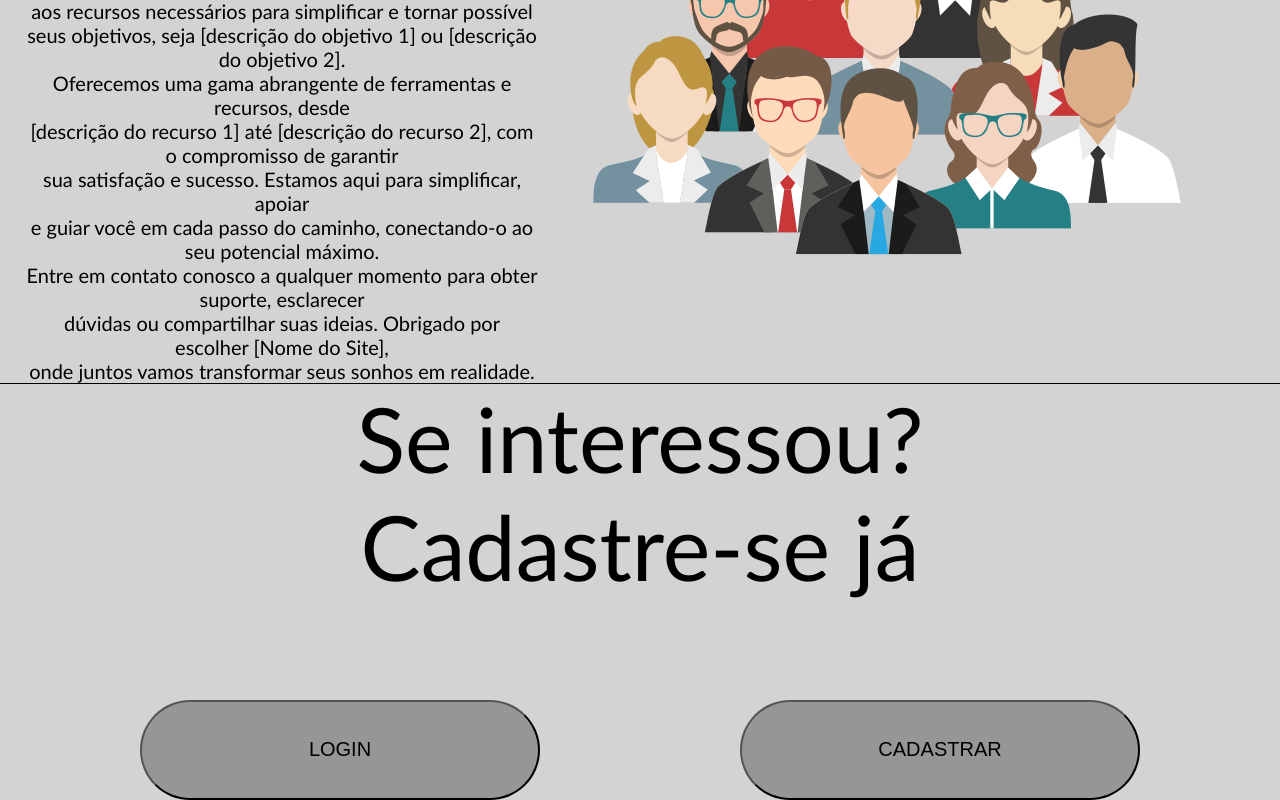
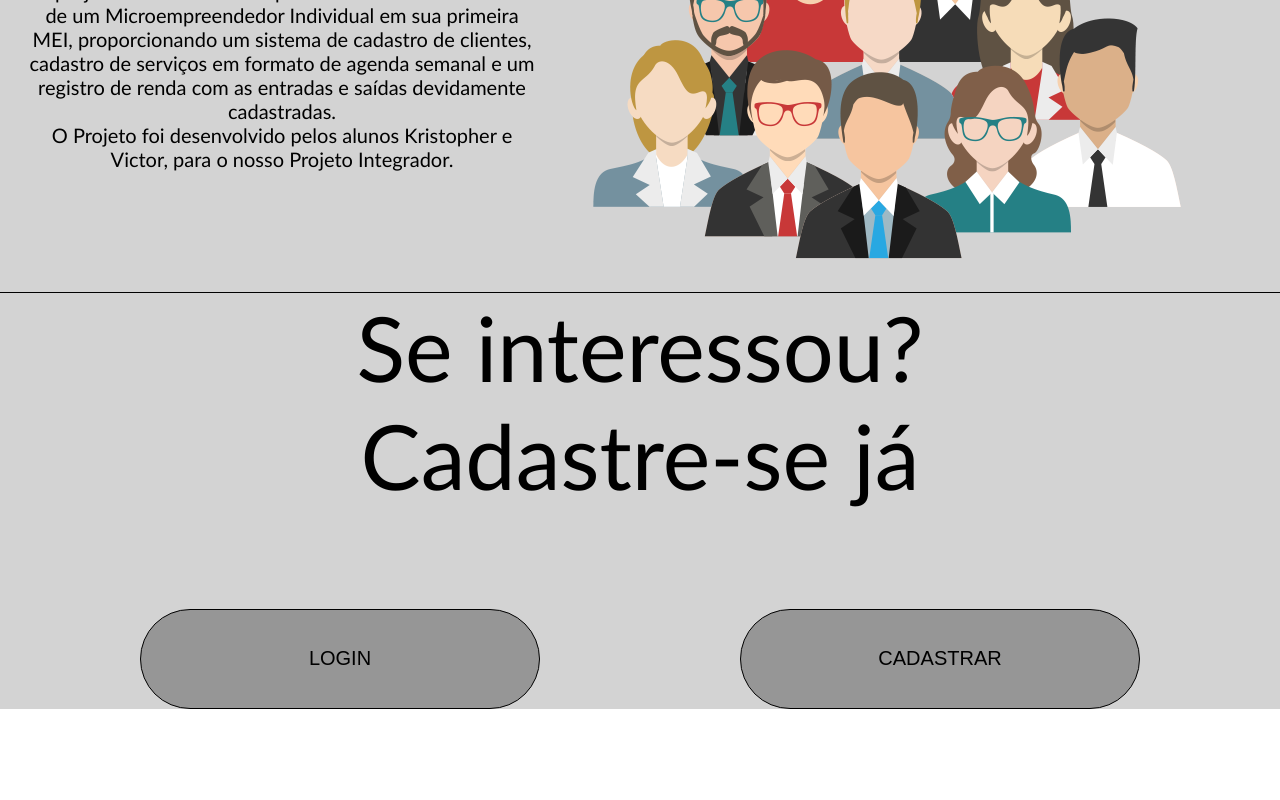
Before and after one commit to TitoSoares/MSM_bkp, a React (Create React App) app in the folder meisemmedo/meisemmedo/: page / in a window 1280 px wide. Shown: the part 1207-2007 px from the top of the page. After the commit the page ends 1916 px from the top, so only its background shows below. Built offline with nearby package versions, Linux system fonts and the light colour scheme.

Commit message:
Alterações na Pagina de Home e Login, e inicio de construção da pagina de tutorial

```diff
--- a/meisemmedo/meisemmedo/src/Componentes/estyle/estilo.css
+++ b/meisemmedo/meisemmedo/src/Componentes/estyle/estilo.css
@@ -38,10 +38,11 @@
 .imagemMenu{
     margin-top:10px;
     margin-bottom: 10px;
-    width: 100px;
-    height: 100px;
+    width: 104px;
+    height: 104px;
     border-radius:50%;
-    background-color: red;
+    background-image:url("../../../public/imagem_5_cabecalho.png");
+    background-color: white;
     border:2px white solid;
 }
 .imagemMenu:hover{
@@ -236,7 +237,7 @@
     border: black solid 1px;
     margin-left: 10px;
     margin-right: 10px;
-    background-color: rgb(73, 73, 73);
+    background-color: grey;
     height: 50px;
     width: 150px;
     font-size: 25px;
@@ -247,13 +248,13 @@
     font-size: 25px;
     margin-left: 10px;
     margin-right: 10px;
-    background-color: rgb(73, 73, 73);
+    background-color:grey;
     height: 50px;
     width: 150px;
     border-radius: 50px;
 }
 .txtBotao{
-    margin-top:5px;
+    margin-top:8px;
 }
 /*=================================================================================================================================*/
 /*HOME*/
@@ -350,6 +351,7 @@
     font-size: 20px;
     border-radius: 50px;
     background-color:rgb(150, 150, 150);
+    border: 1px black solid;
 }
 .DivbotaoCadastro{
     margin-left: 100px;
@@ -362,14 +364,15 @@
     height:100px;
     border-radius: 50px;
     background-color:rgb(150, 150, 150);
+    border: 1px black solid;
 }
 /*=================================================================================================================================*/
 /*PLANO DE FUNDO*/
 .planoFundoLogin{
-    background-color: grey;
+    background-color: #D3D3D3;
 }
 .planoFundo{
-    background-color: grey;
+    background-color: #D3D3D3;
 }
 /*=================================================================================================================================*/
 /*LINK*/
@@ -400,4 +403,12 @@
     color: black;
 }
 /*=================================================================================================================================*/
+/*TUTORIAL*/
+.paginaTutorial{
+    background-color: red;
+    width: 1897px;
+    height: 980px;
+    display: flex;
+    background-image: url("../../../public/1º\ Passo\ Criar\ uma\ conta\ Gov.com.br.png");
+}
 /*=================================================================================================================================*/
--- a/meisemmedo/meisemmedo/src/Pages/Home.tsx
+++ b/meisemmedo/meisemmedo/src/Pages/Home.tsx
@@ -1,3 +1,4 @@
+import { Link } from "react-router-dom";
 import FuncaoCabecalho from "../Componentes/Cabecalho";
 import "../Componentes/estyle/estilo.css"
 function Home(){
@@ -12,13 +13,13 @@ function Home(){
                 <br /><br />
                 <div className="meiSemMedo">MEI Sem Medo</div>
                 <div className="textoMei">
-                    <div className="txtMEI"><br /><br />Bem-vindo ao [Nome do Site], onde estamos dedicados a transformar<br/> sonhos em realidade.Fundado em [ano de fundação], nossa missão é conectar você<br/> aos recursos necessários para simplificar e tornar possível<br/> seus objetivos, seja [descrição do objetivo 1] ou [descrição do objetivo 2].<br/> Oferecemos uma gama abrangente de ferramentas e recursos, desde<br/> [descrição do recurso 1] até [descrição do recurso 2], com o compromisso de garantir<br/> sua satisfação e sucesso. Estamos aqui para simplificar, apoiar<br/> e guiar você em cada passo do caminho, conectando-o ao seu potencial máximo.<br/> Entre em contato conosco a qualquer momento para obter suporte, esclarecer<br/> dúvidas ou compartilhar suas ideias. Obrigado por escolher [Nome do Site],<br/> onde juntos vamos transformar seus sonhos em realidade.</div>
+                    <div className="txtMEI"><br /><br />O Projeto MeiSemMedo é uma ideia desenvolvida por alunos do curso de Desenvolvedor Full-Stack, com o objetivo de demonstrar as funcionalidades do Nest.js. <br /> O projeto consiste em uma plataforma de auxílio à rotina de um Microempreendedor Individual em sua primeira MEI, proporcionando um sistema de cadastro de clientes, cadastro de serviços em formato de agenda semanal e um registro de renda com as entradas e saídas devidamente cadastradas. <br />O Projeto foi desenvolvido pelos alunos Kristopher e Victor, para o nosso Projeto Integrador.</div>
                     <div className="imgMEI"></div>
                 </div>
                <div className="textofinal">Se interessou?<br />Cadastre-se já</div>
                <div className="botaoLogar_Cadastrar">
-                    <div className="DivbotaoLogin"><button className="botao1">LOGIN</button></div>
-                    <div className="DivbotaoCadastro"><button className="botao2">CADASTRAR</button></div>
+                    <Link className="Link" to="/login"><div className="DivbotaoLogin"><button className="botao1">LOGIN</button></div></Link>
+                    <Link className="Link" to="/cadastro"><div className="DivbotaoCadastro"><button className="botao2">CADASTRAR</button></div></Link>
                </div>
             </div>
         </div>
--- a/meisemmedo/meisemmedo/src/Pages/Tutorial.tsx
+++ b/meisemmedo/meisemmedo/src/Pages/Tutorial.tsx
@@ -4,8 +4,8 @@ function Tutorial(){
     return(
         <div className="planoFundo">
             <FuncaoCabecalho caminho={"Home/Tutorial"}/>
-            <div>
-                Página para tutorial
+            <div className="paginaTutorial">
+
             </div>
         </div>
     )
```
Also changed, not shown: meisemmedo/meisemmedo/public/1º Passo Criar uma conta Gov.com.br.png (added), meisemmedo/meisemmedo/public/imagem_5_cabecalho.png (added).
